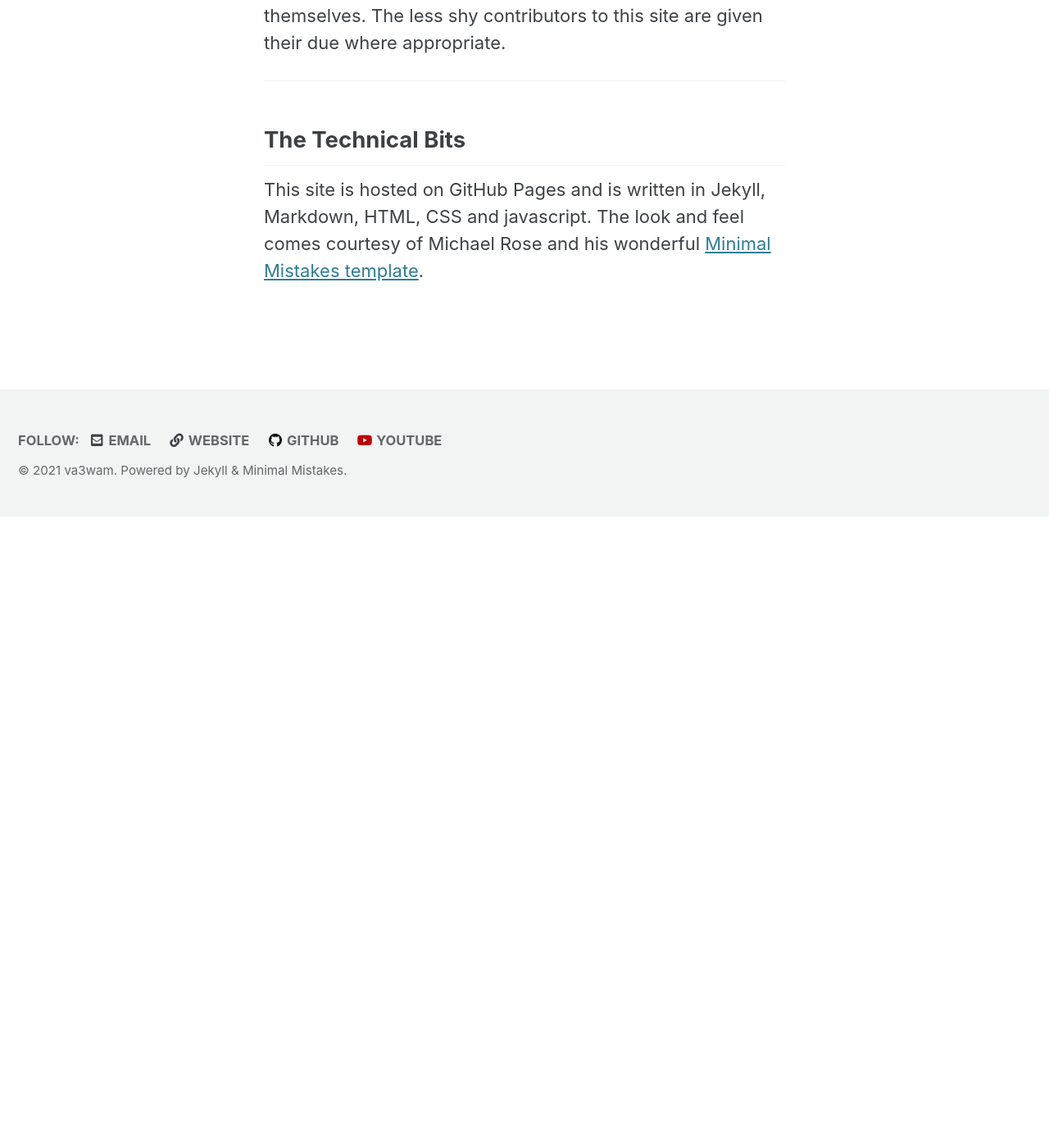
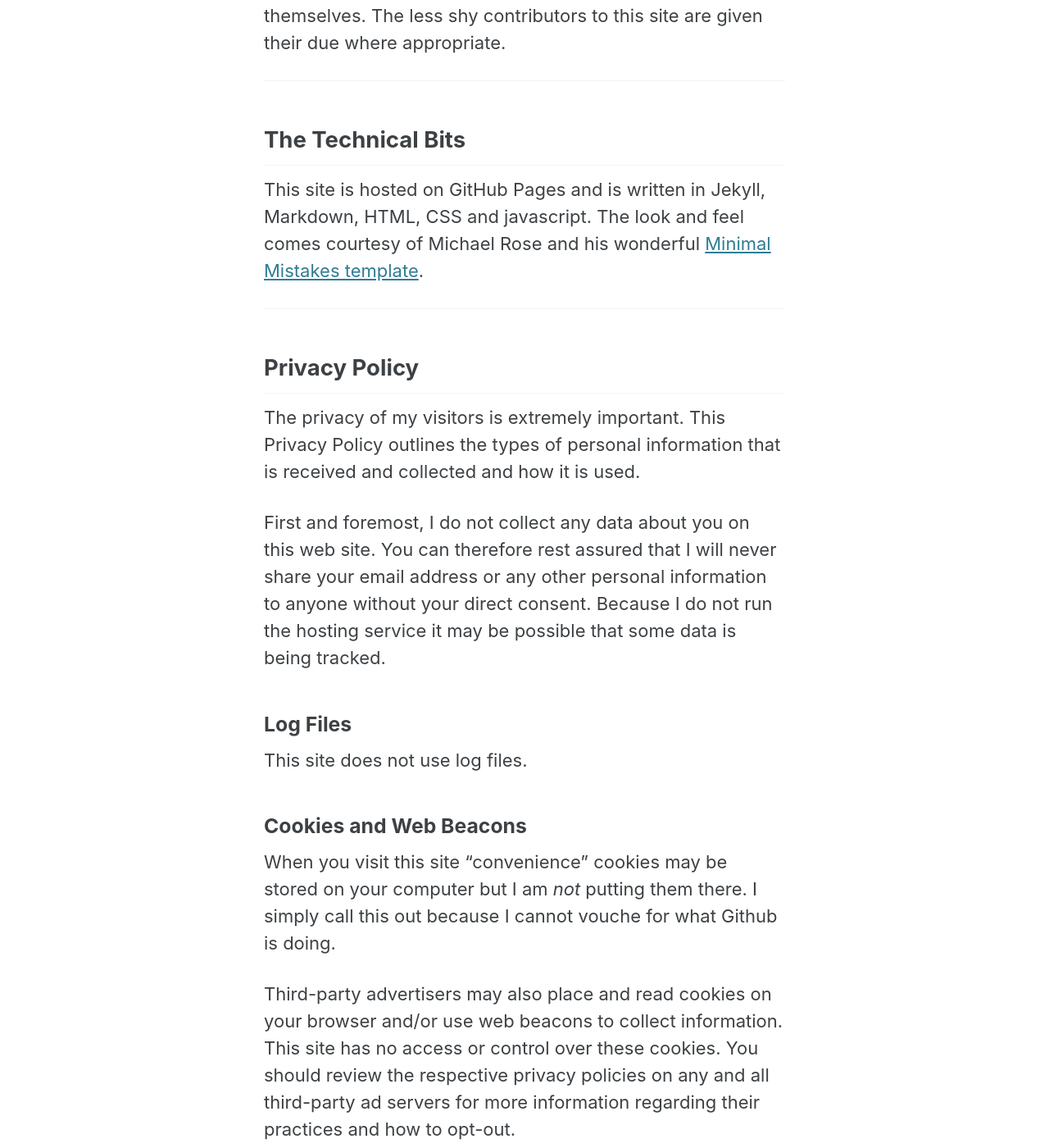
Before and after one commit to va3wam/va3wam.github.io, a Jekyll site: the page built from _pages/about.md, in a window 1280 px wide and 1400 px high, scrolled down 1071 px. Shown: the whole window at 82% size. Built offline with Jekyll 4.4.1, drawn with Linux system fonts in a browser that asks for light colours; cached includes are drawn as plain includes; before the commit the page ends 1701 px from its top, so only the background shows below that; some of the changed text lies outside the part shown.

Commit message:
Update about.md

```diff
--- a/_pages/about.md
+++ b/_pages/about.md
@@ -19,3 +19,30 @@
 ---
 ## The Technical Bits
 This site is hosted on GitHub Pages and is written in Jekyll, Markdown, HTML, CSS and javascript. The look and feel comes courtesy of Michael Rose and his wonderful [Minimal Mistakes template](https://mmistakes.github.io/minimal-mistakes/).
+
+---
+## Privacy Policy
+The privacy of my visitors is extremely important. This Privacy Policy outlines the types of personal information that is received and collected and how it is used.
+
+First and foremost, I do not collect any data about you on this web site. You can therefore rest assured that I will never share your email address or any other personal information to anyone without your direct consent. Because I do not run the hosting service it may be possible that some data is being tracked.
+
+### Log Files
+This site does not use log files.
+
+### Cookies and Web Beacons
+When you visit this site “convenience” cookies may be stored on your computer but I am *not* putting them there. I simply call this out because I cannot vouche for what Github is doing.
+
+Third-party advertisers may also place and read cookies on your browser and/or use web beacons to collect information. This site has no access or control over these cookies. You should review the respective privacy policies on any and all third-party ad servers for more information regarding their practices and how to opt-out.
+
+If you wish to disable cookies, you may do so through your web browser options. Instructions for doing so can be found on the specific web browsers’ websites.
+
+### Google Analytics
+Google Analytics is a web analytics tool. I do *not* use it on this site.
+
+### Google Adsense
+Google Adsense is a third party affiliate marketing network tool. I do *not* use it on this site.
+
+### Disclosure Policy
+I do not monitize this website through affiliate programs like Amazon or Google Adsense. What this means for you:
+- I do not recommend any products on this site.
+- Opinions expressed on this website are motivated by nothing more than giving back to the open source comminuty.
```
